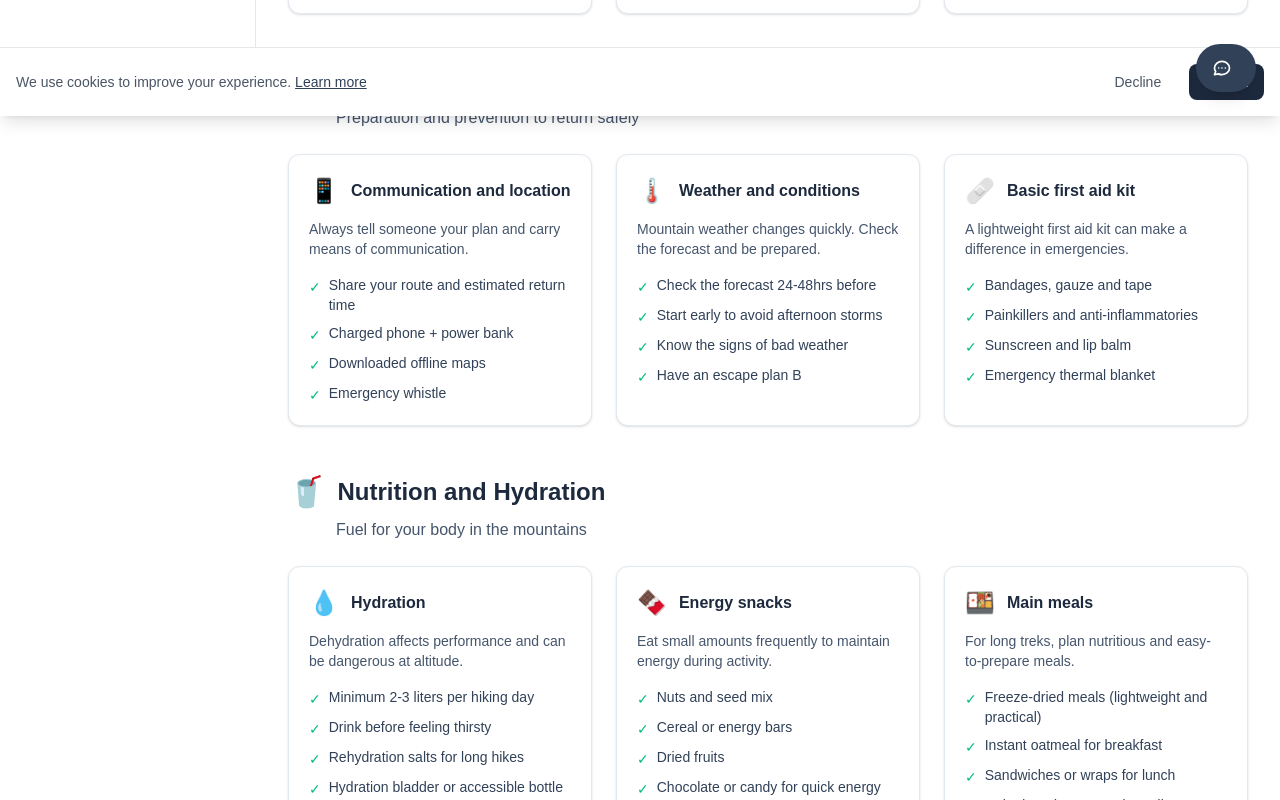
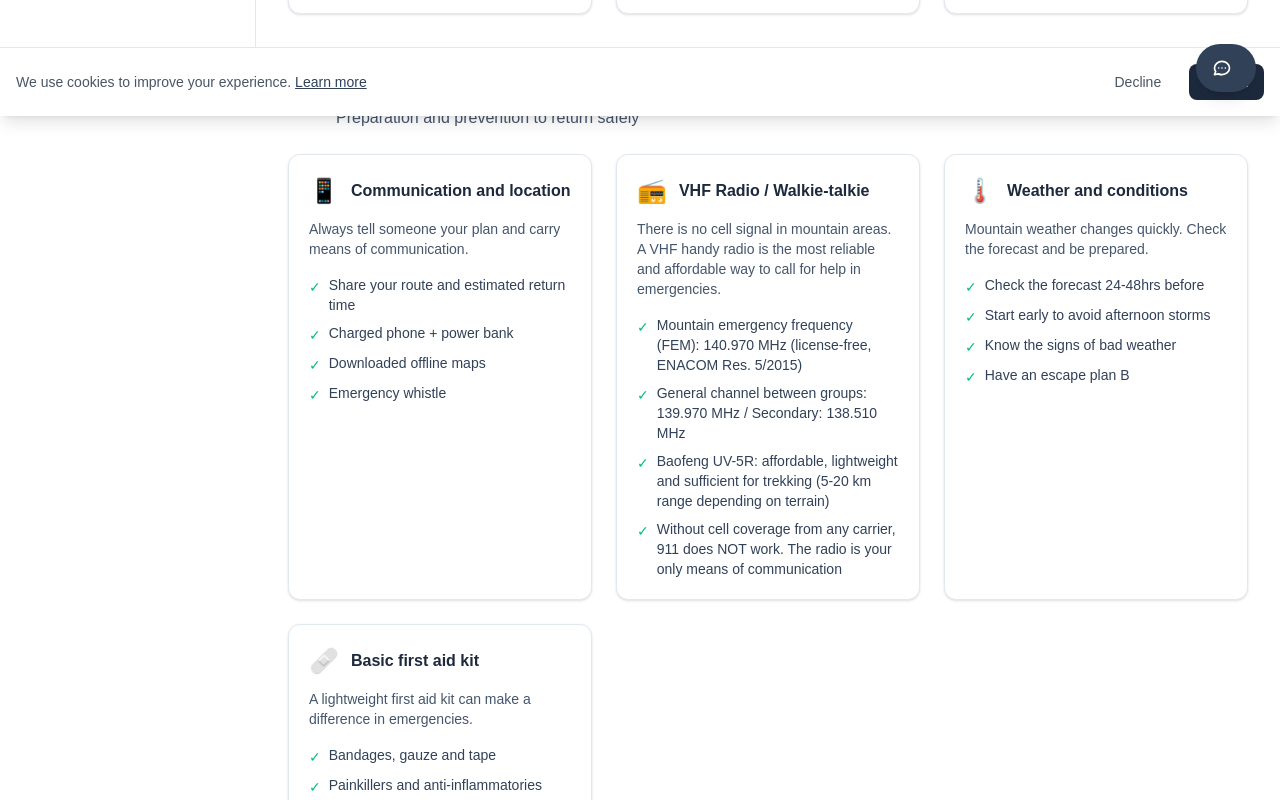
Before and after one commit to santileira/trekkings-world, a Next.js app: page /en/tips in a window 1280 px wide. Shown: the part 684-1484 px from the top of the page. Built offline with nearby package versions, Linux system fonts and the light colour scheme; no server answers.

Commit message:
Add VHF radio safety tip with emergency frequencies

```diff
--- a/src/app/[locale]/tips/page.tsx
+++ b/src/app/[locale]/tips/page.tsx
@@ -92,6 +92,28 @@ const CATEGORIES: Category[] = [
         items: {
           es: ['Compartí tu ruta y hora estimada de regreso', 'Celular cargado + batería externa', 'Mapas offline descargados', 'Silbato de emergencia'],
           en: ['Share your route and estimated return time', 'Charged phone + power bank', 'Downloaded offline maps', 'Emergency whistle'],
+        },
+      },
+      {
+        icon: '📻',
+        title: { es: 'Radio VHF / Handy', en: 'VHF Radio / Walkie-talkie' },
+        description: {
+          es: 'En zonas de montaña no hay señal celular. Un handy VHF es la forma más confiable y económica de pedir ayuda en emergencias.',
+          en: 'There is no cell signal in mountain areas. A VHF handy radio is the most reliable and affordable way to call for help in emergencies.',
+        },
+        items: {
+          es: [
+            'Frecuencia de emergencia en montaña (FEM): 140.970 MHz (uso libre, Res. ENACOM 5/2015)',
+            'Canal general entre grupos: 139.970 MHz / Secundario: 138.510 MHz',
+            'Baofeng UV-5R: económico, liviano y suficiente para trekking (alcance 5-20 km según terreno)',
+            'Sin cobertura celular de ningún operador, el 911 NO funciona. El handy es tu único medio de comunicación',
+          ],
+          en: [
+            'Mountain emergency frequency (FEM): 140.970 MHz (license-free, ENACOM Res. 5/2015)',
+            'General channel between groups: 139.970 MHz / Secondary: 138.510 MHz',
+            'Baofeng UV-5R: affordable, lightweight and sufficient for trekking (5-20 km range depending on terrain)',
+            'Without cell coverage from any carrier, 911 does NOT work. The radio is your only means of communication',
+          ],
         },
       },
       {
```
